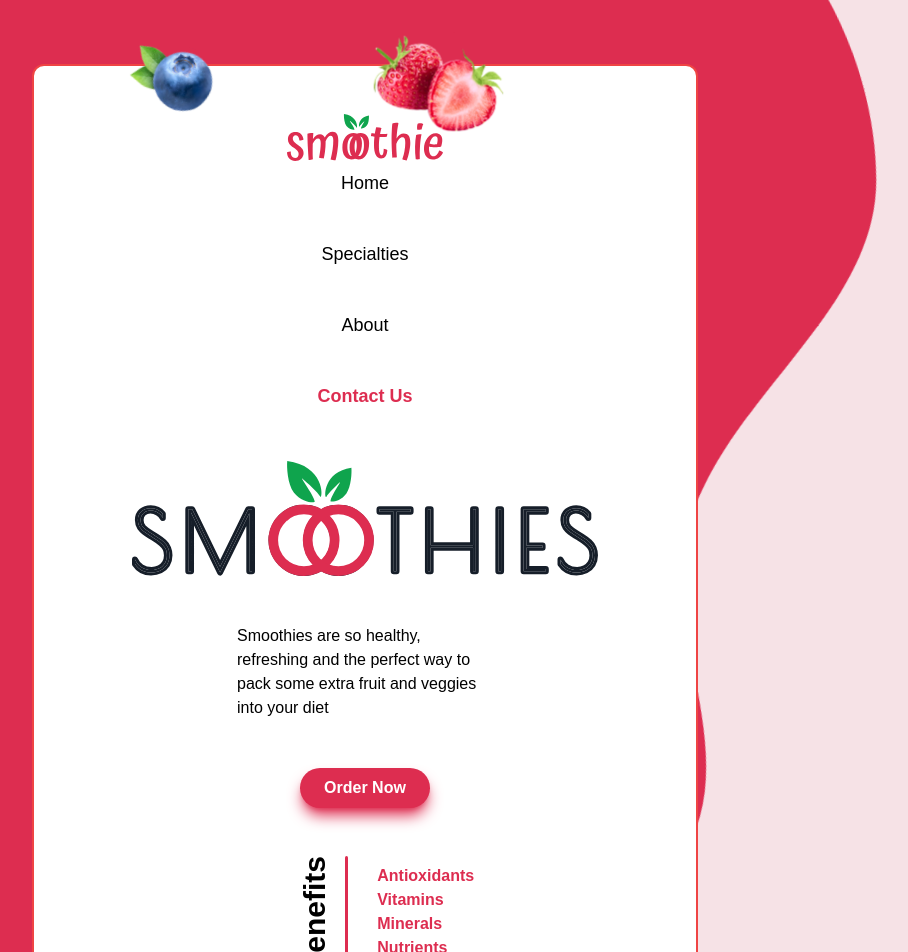
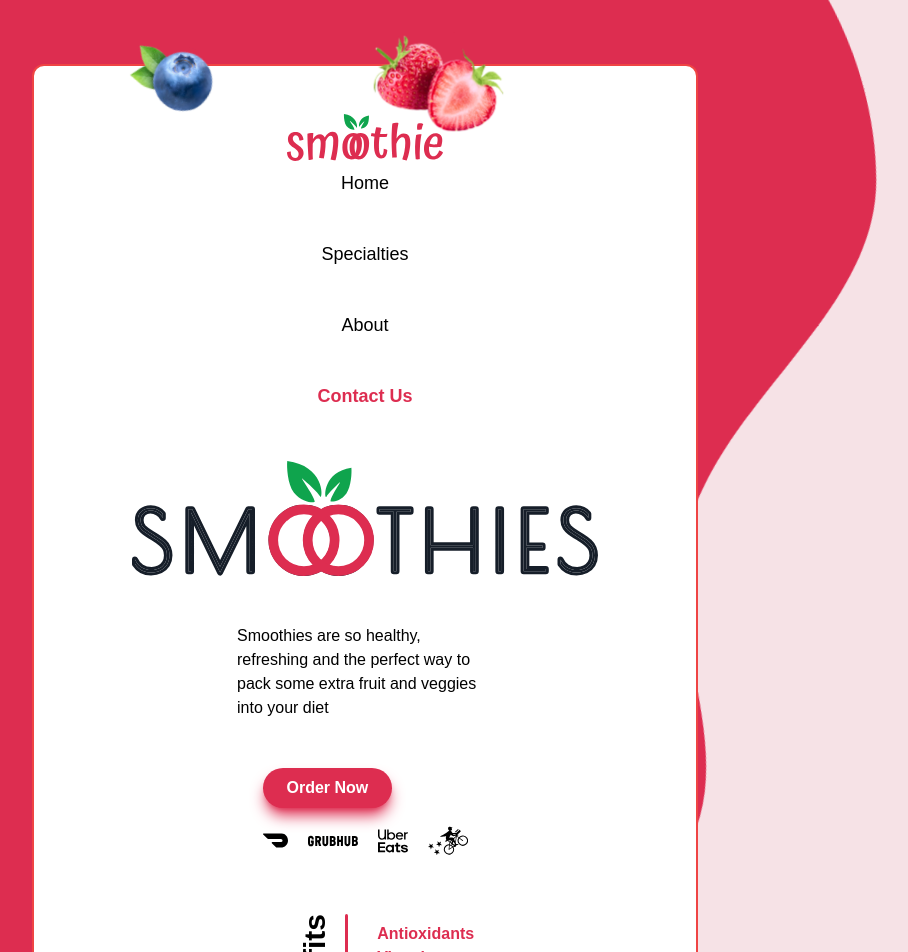
Before and after one commit to RealNickTriano/smoothies-landing, a React (Create React App) app: page / in a window 1280 px wide. Shown: the top 952 px of the page, without its empty margins (275-1183 px from the left). Built offline with nearby package versions, Linux system fonts and the light colour scheme.

Commit message:
order icons

```diff
--- a/src/components/Details.js
+++ b/src/components/Details.js
@@ -2,6 +2,7 @@ import React from 'react'
 import bigLogo from '../images/big-logo.svg'
 import Benefits from './Benefits'
 import Button from './Button'
+import { SiDoordash, SiGrubhub, SiUbereats, SiPostmates } from "react-icons/si";
 
 const Details = () => {
   return (
@@ -9,9 +10,33 @@ const Details = () => {
         <div className='desktop:ml-16 flex justify-center items-center'><img className='w-[75%] desktop:w-[100%]' src={bigLogo} alt="big logo" /></div>
         <p className='font-medium my-12 desktop:w-96 w-64'>Smoothies are so healthy, refreshing and the perfect way to pack some extra fruit and veggies into your diet
         </p>
+        <div>
         <Button
             text='Order Now'
         />
+        <div className='flex justify-center items-center gap-5 mt-2'>
+          <a
+            href='https://www.doordash.com/'
+            target="_blank"
+            className='hover:text-[#DD2D50] hover:cursor-pointer'
+          ><SiDoordash size={25}/></a>
+          <a
+            href='https://www.grubhub.com/'
+            target="_blank"
+            className='hover:text-[#DD2D50] hover:cursor-pointer'
+          ><SiGrubhub size={50}/></a>
+          <a
+            href='https://www.ubereats.com/'
+            target="_blank"
+            className='hover:text-[#DD2D50] hover:cursor-pointer'
+          ><SiUbereats size={30}/></a>
+          <a
+            href='https://postmates.com/'
+            target="_blank"
+            className='hover:text-[#DD2D50] hover:cursor-pointer'
+          ><SiPostmates size={40}/></a>
+        </div>
+        </div>
         <div className='desktop:ml-64 desktop:mt-0 mt-12'>
             <Benefits />
         </div>
--- a/src/components/DrinkItem.js
+++ b/src/components/DrinkItem.js
@@ -1,19 +1,20 @@
 import React from 'react'
 import SpecialtyImage from './SpecialtyImage'
 
-const DrinkItem = ({ image, color, darkColor, title, ingredients, animation }) => {
+const DrinkItem = ({ image, color, darkColor, title, ingredients, animation, decoration, width }) => {
   return (
     <div className='my-16 flex justify-center items-center gap-12 animate-riseUpFadeIn'>
             <SpecialtyImage
                 color={darkColor}
                 image={image}
+                width={width}
             />
             {/* <div className='bg-gradient-to-r from-[#3168AA] via-white to-[#3168AA] p-1 z-10'> */}
                 <div className={`min-w-[30rem] flex flex-col justify-center items-start gap-5 p-10 z-10 ${animation}`}
                     style={{boxShadow: `20px 20px 0px ${darkColor}`, backgroundColor: color}}
                 >
                 <h1
-                    className='text-3xl font-bold text-center underline decoration-[#3168AA]'
+                    className={`text-3xl font-bold text-center underline ${decoration}`}
                 >
                     {title}
                 </h1>
--- a/src/components/DrinkSection.js
+++ b/src/components/DrinkSection.js
@@ -23,6 +23,8 @@ const DrinkSection = ({ refProp }) => {
             image={bluesmooth}
             color={'#CEDBEB'}
             darkColor={'#3168AA'}
+            decoration={'decoration-[#3168AA]'}
+            width={'w-[140%]'}
             animation={'animate-shadowInBlue'}
             title={'Blueberry Banana Smoothie'}
             ingredients={['2 Bananas', '1 Cup of Blueberries', '2 Cups Of Your choice of milk']}
@@ -31,6 +33,8 @@ const DrinkSection = ({ refProp }) => {
             image={cucumbersmoothie}
             color={'#E2FBC4'}
             darkColor={'#889F34'}
+            decoration={'decoration-[#889F34]'}
+            width={'w-[150%]'}
             animation={'animate-shadowInGreen'}
             title={'Cucumber Smoothie'}
             ingredients={['1 Cucumber', '1 Avacado', '1 Cup of kale', '2 Cups Of Your choice of milk']}
@@ -39,6 +43,8 @@ const DrinkSection = ({ refProp }) => {
             image={mangoalmond}
             color={'#FDF3D8'}
             darkColor={'#FEAC00'}
+            decoration={'decoration-[#FEAC00]'}
+            width={'w-[150%]'}
             animation={'animate-shadowInYellow'}
             title={'Mango Almond Smoothie'}
             ingredients={['2 Mangoes', '1 Cup of Almonds', '2 Cups Of Your choice of milk']}
--- a/src/components/SocialBar.js
+++ b/src/components/SocialBar.js
@@ -5,9 +5,9 @@ import { FaFacebookF, FaTwitter, FaInstagramSquare } from "react-icons/fa";
 const SocialBar = () => {
   return (
     <ul className='flex justify-center items-center gap-5 mt-10 desktop:absolute desktop:bottom-5 desktop:right-20'>
-        <li className='hover:text-[#DD2D50]'><a href="#"><FaFacebookF /></a></li>
-        <li className='hover:text-[#DD2D50]'><a href="#"><FaTwitter /></a></li>
-        <li className='hover:text-[#DD2D50]'><a href="#"><FaInstagramSquare /></a></li>
+        <li className='hover:text-[#DD2D50]'><a href="https://www.facebook.com/" target="_blank"><FaFacebookF /></a></li>
+        <li className='hover:text-[#DD2D50]'><a href="https://twitter.com/" target="_blank"><FaTwitter /></a></li>
+        <li className='hover:text-[#DD2D50]'><a href="https://www.instagram.com/" target="_blank"><FaInstagramSquare /></a></li>
     </ul>
   )
 }
--- a/src/components/SpecialtyImage.js
+++ b/src/components/SpecialtyImage.js
@@ -1,11 +1,11 @@
 import React from 'react'
 
-const SpecialtyImage = ({ color, image}) => {
+const SpecialtyImage = ({ color, image, width}) => {
   return (
     <div
       style={{borderColor: color}}
         className={`border-4 overflow-hidden rounded-full w-64 h-64 flex justify-center items-center shadow-lg z-10`}>
-            <img className='max-w-none w-[140%] h-[150%]' src={image} alt="" />
+            <img className={`max-w-none ${width} h-[200%]`} src={image} alt="" />
     </div>
   )
 }
```
